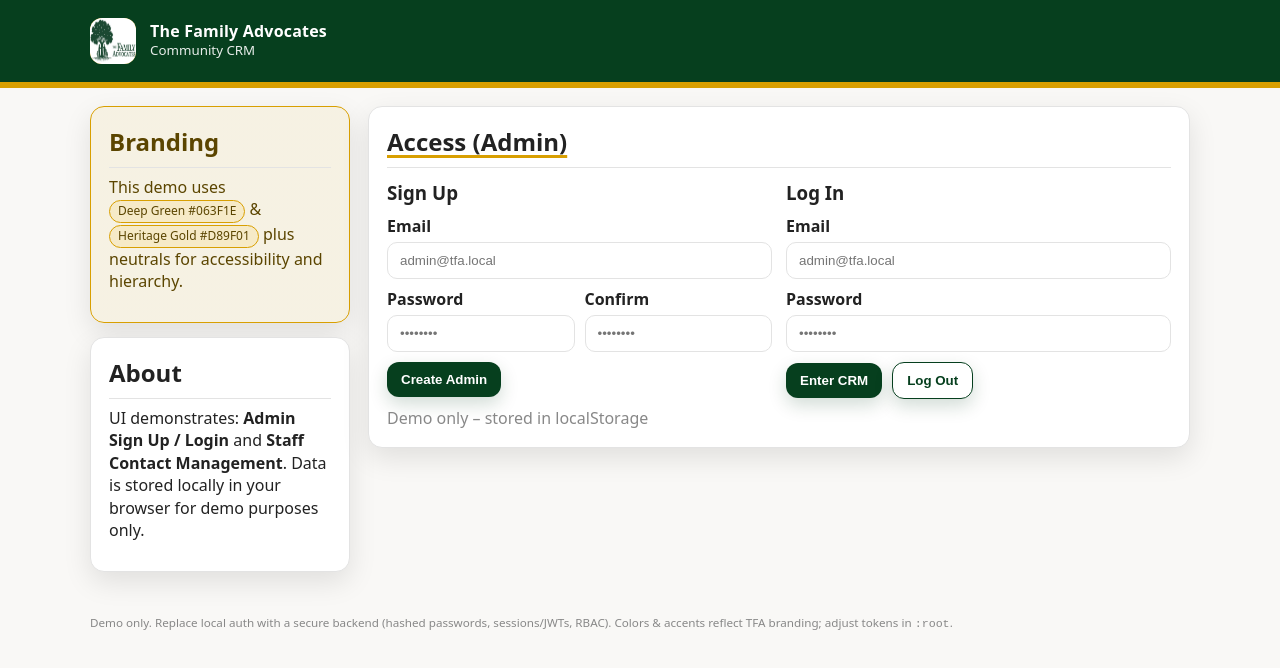
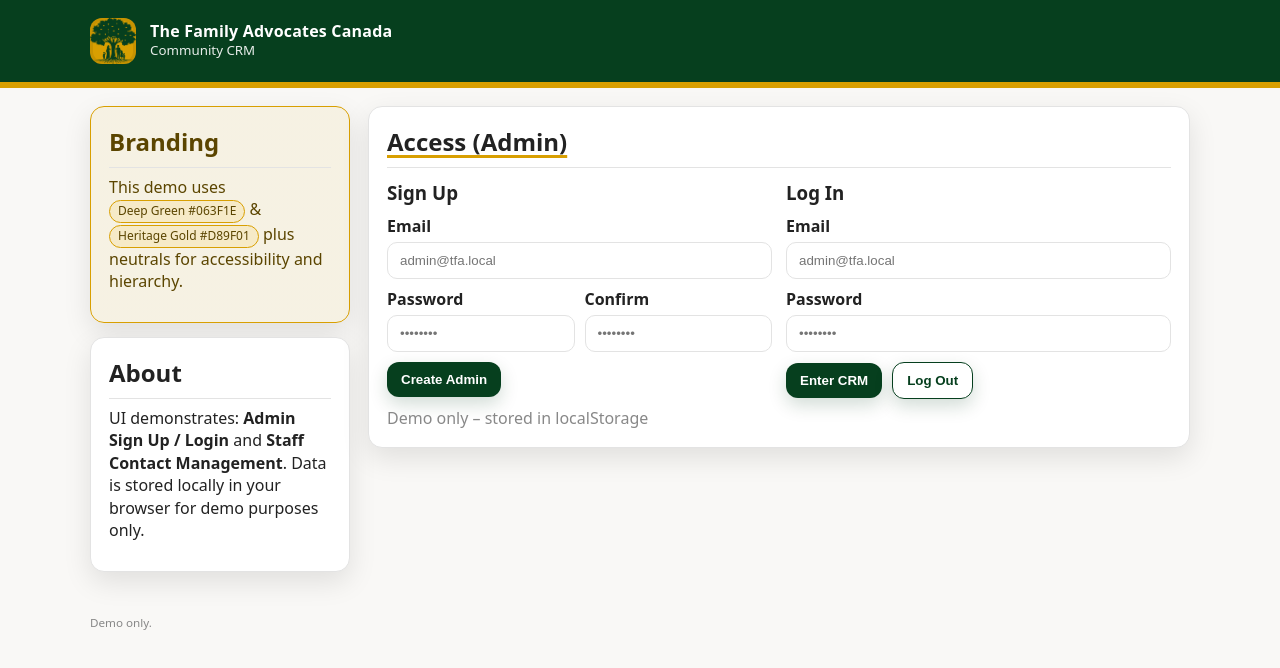
Before and after one commit to brokenJSON/TFA-CRM, a plain HTML site: page main.html in a window 1280 px wide. Drawn offline with Linux system fonts and the light colour scheme.

Commit message:
updated GUI based on meeting

```diff
--- a/main.html
+++ b/main.html
@@ -195,10 +195,10 @@
   <!-- ========= BRANDED HEADER ========= -->
   <header class="brand-bar">
     <div class="container">
-      <div class="brand" role="banner" aria-label="The Family Advocates CRM">
-        <img src="\images\brand_image.png" class="logo" alt="The Family Advocates logo">
+      <div class="brand" role="banner" aria-label="The Family Advocates CRM Canada">
+        <img src="\images\TFA_Logo_Asset 14.png" class="logo" alt="The Family Advocates logo">
         <div class="title">
-          <b>The Family Advocates</b>
+          <b>The Family Advocates Canada</b>
           <small>Community CRM</small>
         </div>
       </div>
@@ -327,8 +327,7 @@
 
   <footer>
     <small>
-      Demo only. Replace local auth with a secure backend (hashed passwords, sessions/JWTs, RBAC).
-      Colors & accents reflect TFA branding; adjust tokens in <code>:root</code>.
+      Demo only.
     </small>
   </footer>
 
@@ -370,7 +369,7 @@
     function clearSession(){ localStorage.removeItem(LS_KEYS.session) }
 
     function hash(str){
-      // lightweight hash for demo only (not secure!)
+      // lightweight hash for demo only (UPDATE ASAP)
       let h = 0; for (let i=0;i<str.length;i++) h = (h<<5) - h + str.charCodeAt(i) | 0;
       return String(h);
     }
@@ -542,7 +541,7 @@
 
     searchBox.addEventListener("input", renderTable);
 
-    // Seed with an example row the first time
+    // Populate with an example row the first time
     if(readContacts().length === 0){
       writeContacts([
         { id: uid(), name:"Alex Rivera", role:"Donor", email:"alex@donors.org", phone:"555-0102", tags:["monthly","newsletter"], notes:"Prefers email updates", updatedAt: Date.now() }
```
Also changed, not shown: dashboard.html (+5 -6 lines), images/TFA_Logo_Asset 1.png (added), images/TFA_Logo_Asset 14.png (added).
